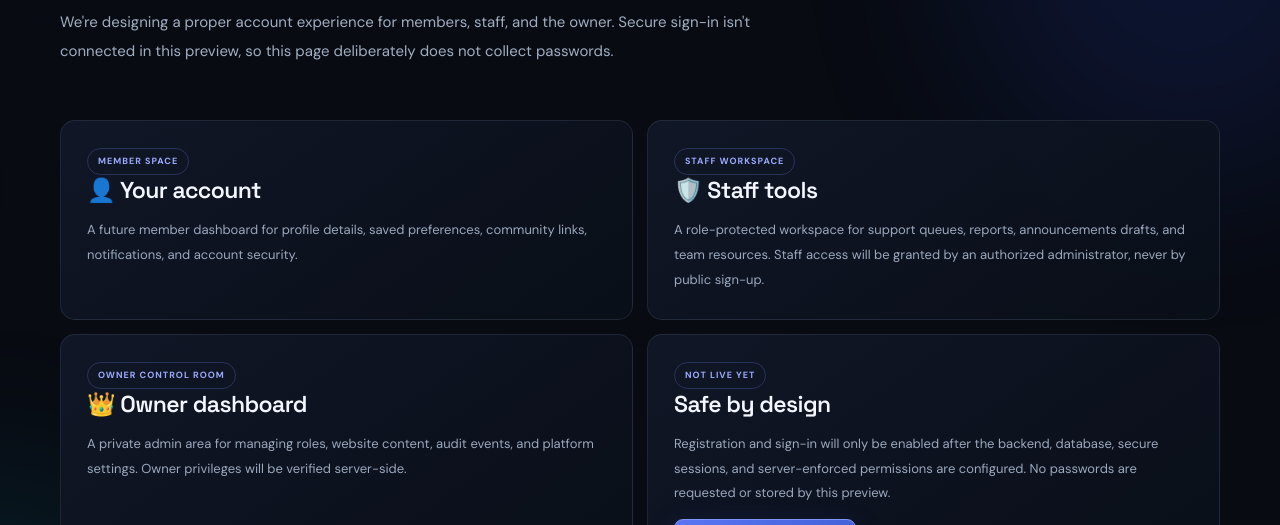
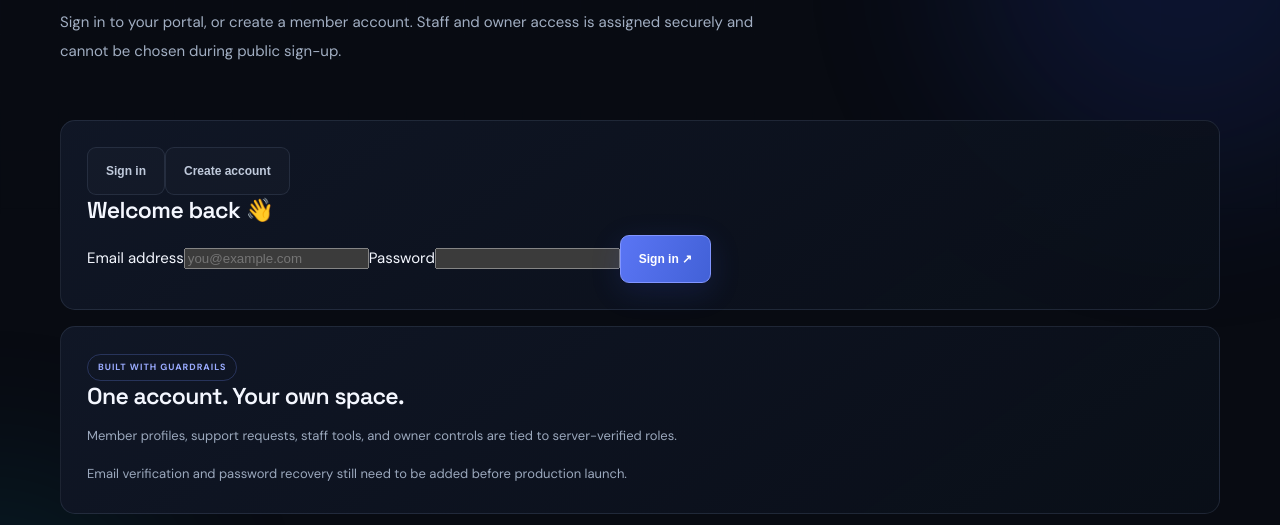
Before and after one commit to jamesonrb2013/OneKidGaming-Official-Website, a website: page login.html in a window 1280 px wide. Shown: the part 372-897 px from the top of the page. Drawn offline with Linux system fonts and the light colour scheme.

Commit message:
Connect login and registration UI to the account API

```diff
--- a/login.html
+++ b/login.html
@@ -23,8 +23,13 @@
       <a href="index.html#projects">Projects</a><a href="blog.html">Blog</a><a href="help.html">Help center</a><a href="announcements.html">News</a><a href="staff.html">Our team</a><a class="nav-cta" href="dashboard.html">OKG Portal <span aria-hidden="true">↗</span></a>
     </nav>
   </header>
-  <main class="page-main" id="top"><section class="page-hero section-wrap"><div class="eyebrow"><span class="status-dot"></span> OKG ACCOUNT PORTAL</div><h1>Your space.<br><span class="gradient-text">Your next level.</span></h1><p>We're designing a proper account experience for members, staff, and the owner. Secure sign-in isn't connected in this preview, so this page deliberately does not collect passwords.</p></section>
-  <section class="section-wrap content-grid">
+  <main class="page-main" id="top"><section class="page-hero section-wrap"><div class="eyebrow"><span class="status-dot"></span> OKG ACCOUNT PORTAL</div><h1>Your space.<br><span class="gradient-text">Your next level.</span></h1><p>Sign in to your portal, or create a member account. Staff and owner access is assigned securely and cannot be chosen during public sign-up.</p></section>
+  <section class="section-wrap portal-auth-layout"><div class="content-panel portal-auth-card">
+<div class="portal-mode-switch"><button class="button button-quiet active" type="button" data-auth-mode="login">Sign in</button><button class="button button-quiet" type="button" data-auth-mode="register">Create account</button></div>
+<div data-auth-panel="login"><h2>Welcome back 👋</h2><form class="portal-form" data-auth-form="login"><label>Email address<input type="email" name="email" required maxlength="254" autocomplete="email" placeholder="you@example.com"></label><label>Password<input type="password" name="password" required maxlength="128" autocomplete="current-password"></label><button class="button button-primary" type="submit">Sign in ↗</button><p class="portal-notice" data-form-message hidden></p></form></div>
+<div data-auth-panel="register" hidden><h2>Create your account ✨</h2><form class="portal-form" data-auth-form="register"><label>Username<input name="username" required minlength="3" maxlength="24" pattern="[A-Za-z0-9_-]{3,24}" autocomplete="username"></label><label>Email address<input type="email" name="email" required maxlength="254" autocomplete="email"></label><label>Password<input type="password" name="password" required minlength="12" maxlength="128" autocomplete="new-password"><span class="portal-muted">Use at least 12 characters.</span></label><button class="button button-primary" type="submit">Create member account ↗</button><p class="portal-notice" data-form-message hidden></p></form></div></div>
+<aside class="content-panel portal-auth-side"><span class="pill">BUILT WITH GUARDRAILS</span><h2>One account. Your own space.</h2><p>Member profiles, support requests, staff tools, and owner controls are tied to server-verified roles.</p><p class="portal-muted">Email verification and password recovery still need to be added before production launch.</p></aside></section>
+<section class="section-wrap content-grid" hidden>
     <article class="content-panel"><span class="pill">MEMBER SPACE</span><h2>👤 Your account</h2><p>A future member dashboard for profile details, saved preferences, community links, notifications, and account security.</p></article>
     <article class="content-panel"><span class="pill">STAFF WORKSPACE</span><h2>🛡️ Staff tools</h2><p>A role-protected workspace for support queues, reports, announcements drafts, and team resources. Staff access will be granted by an authorized administrator, never by public sign-up.</p></article>
     <article class="content-panel"><span class="pill">OWNER CONTROL ROOM</span><h2>👑 Owner dashboard</h2><p>A private admin area for managing roles, website content, audit events, and platform settings. Owner privileges will be verified server-side.</p></article>
```
